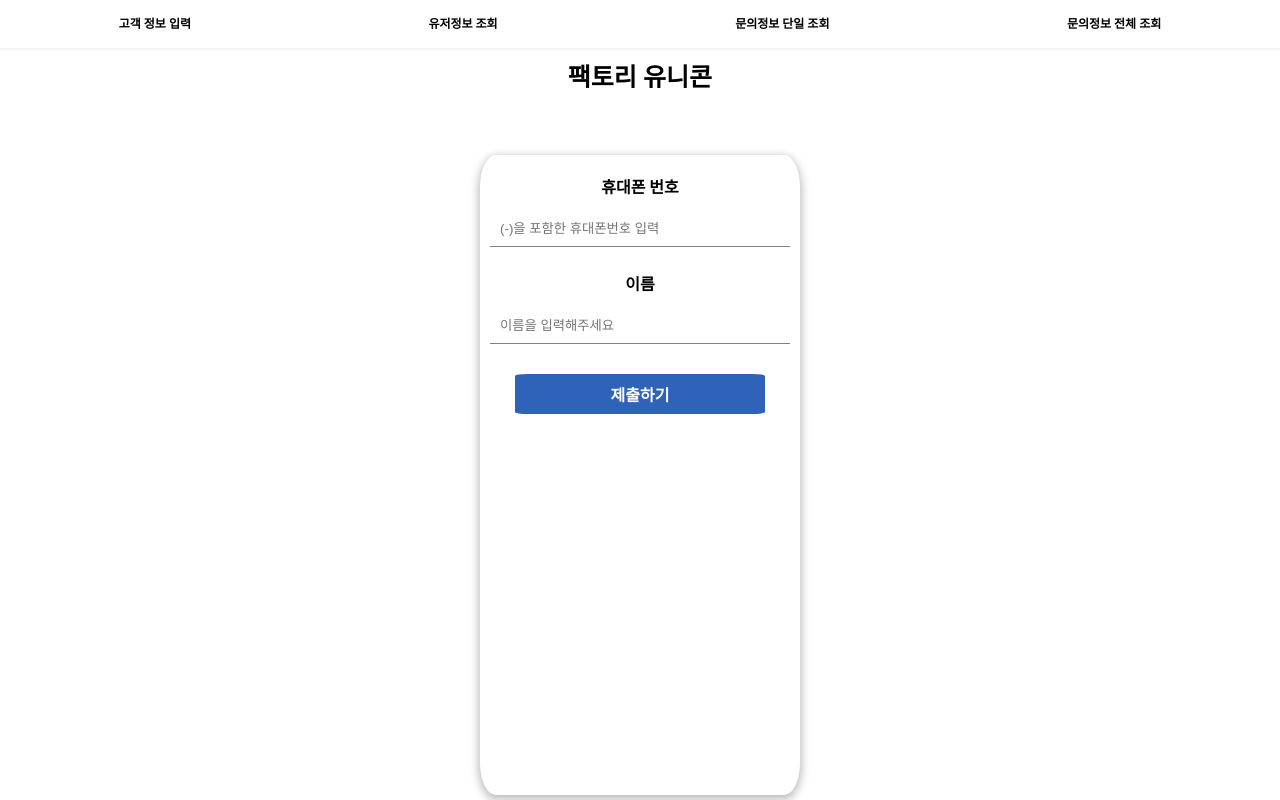
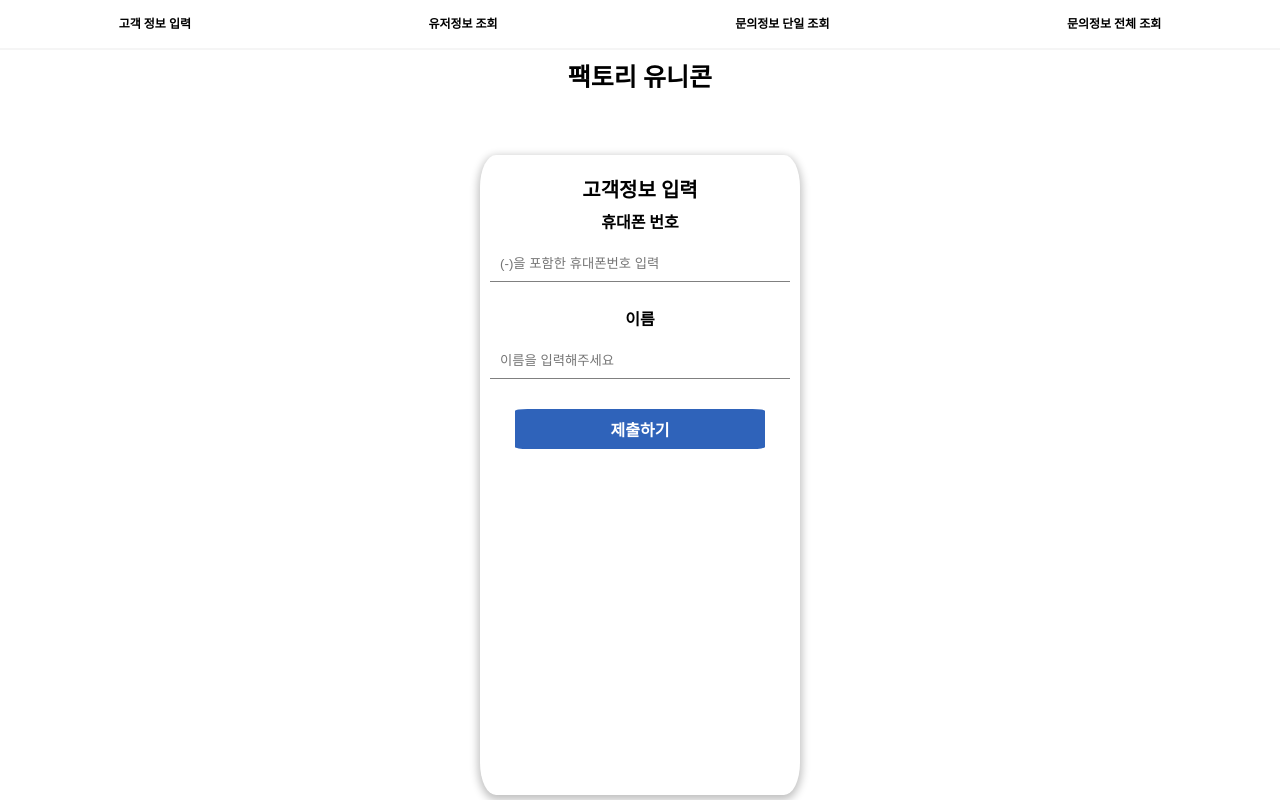
Before and after one commit to eovhdnjawm1/factoryunicorn, a React (Create React App) app: page / in a window 1280 px wide. Built offline with nearby package versions, Linux system fonts and the light colour scheme.

Commit message:
카테고리 타이틀 생성

```diff
--- a/src/components/Login.js
+++ b/src/components/Login.js
@@ -3,11 +3,15 @@ import styled from "styled-components";
 import { useDispatch, useSelector } from "react-redux";
 import { useNavigate } from "react-router-dom";
 import { changeURL } from '../store/urlSlice.js';
+import { addUsers } from '../store/userSlice.js';
 import axios from 'axios';
-import { addUsers } from '../store/userSlice.js';
 
 
+const UserTitlte = styled.h1`
+	font-weight: bold;
+	font-size: 20px;
 
+`
 const PhoneForm = styled.form`
   display: flex;
   flex-direction: column;
@@ -93,6 +97,7 @@ function Login() {
 
       {/* <UserInfoContainer> */}
         <PhoneForm onSubmit={handleSubmit(onVaild)}>
+		<UserTitlte> 고객정보 입력</UserTitlte>
           <UserInfoCategory>휴대폰 번호</UserInfoCategory>
           <UserInfoInput
             placeholder="(-)을 포함한 휴대폰번호 입력"
```
